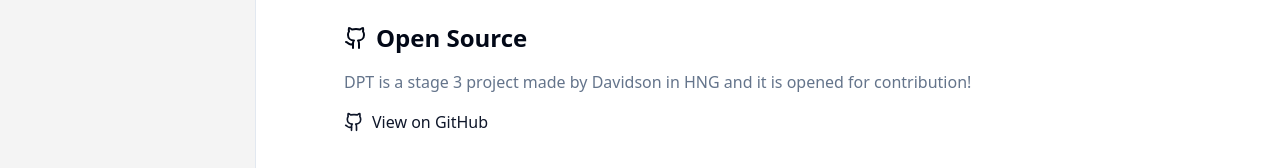
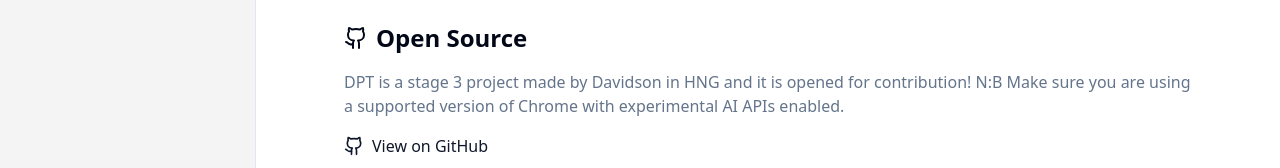
Before and after one commit to Davidson3556/AI-Text-processor, a Next.js app: page /about in a window 1280 px wide. Shown: the part 571-739 px from the top of the page. Built offline with nearby package versions, Linux system fonts and the light colour scheme; no server answers.

Commit message:
about page modification

```diff
--- a/src/app/about/page.tsx
+++ b/src/app/about/page.tsx
@@ -58,7 +58,7 @@
           </h2>
           <p className="text-muted-foreground">
             DPT is a stage 3 project made by Davidson in HNG and it is opened
-            for contribution!
+            for contribution! N:B Make sure you are using a supported version of Chrome with experimental AI APIs enabled.
           </p>
           <Link
             href="https://github.com/Davidson3556/AI-Text-processor"
```
